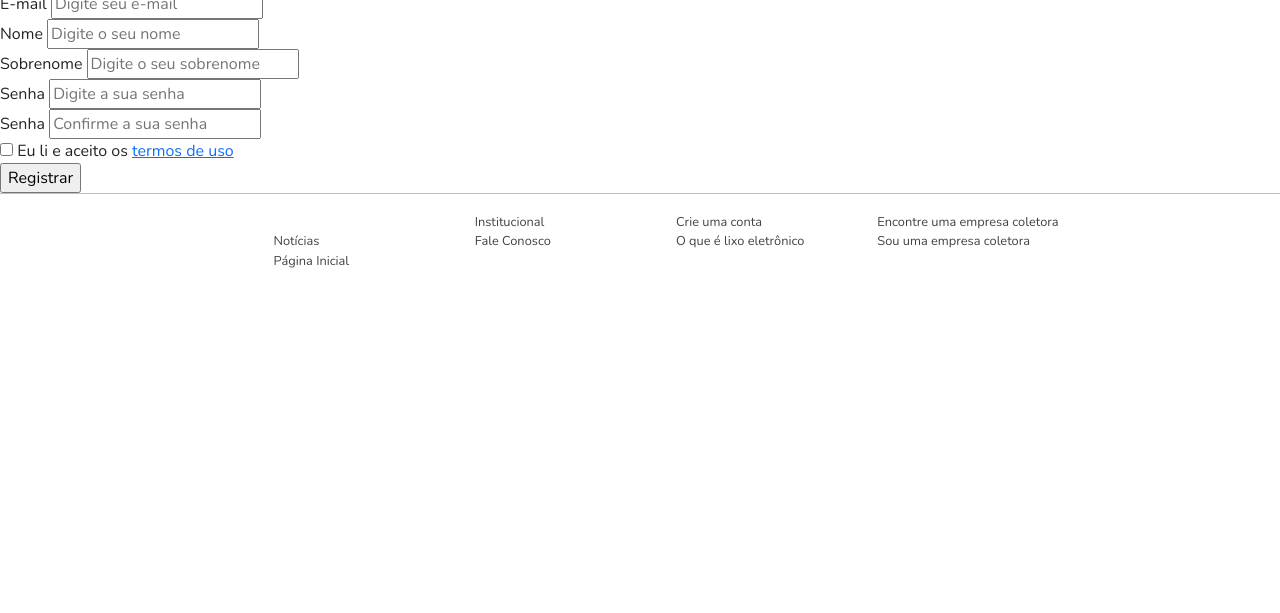
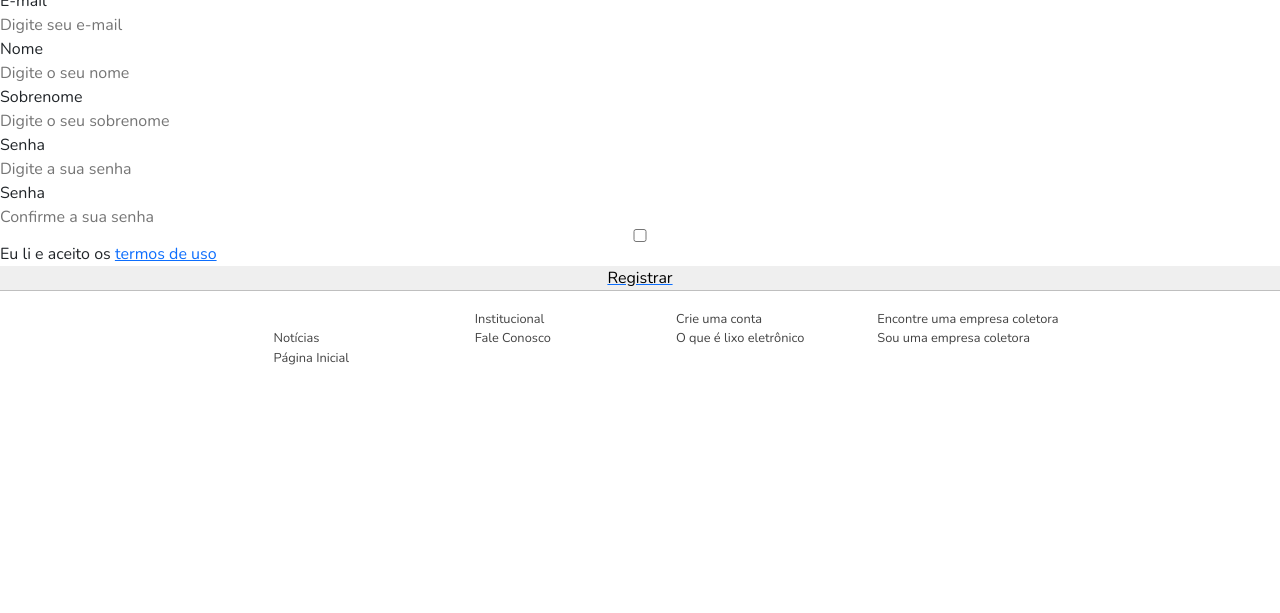
Before and after one commit to ICEI-PUC-Minas-PMV-ADS/pmv-ads-2022-1-e1-proj-web-t5-descarte-eletronico, a plain HTML site: page src/template/cadastroempresa.html in a window 1280 px wide. Shown: the part 187-800 px from the top of the page. Drawn offline with nearby package versions, Linux system fonts and the light colour scheme.

Commit message:
Update styles.css

```diff
--- a/src/template/css/styles.css
+++ b/src/template/css/styles.css
@@ -145,3 +145,21 @@ footer a:hover {
         font-size: 60%;
     }
 }
+
+* {
+  margin: 0;
+  padding: 0;
+  box-sizing: border-box;
+  font-family:Arial, Helvetica, sans-serif
+  color green;
+  border: none;
+}
+
+input, label {
+    display: block;
+    width: 100%;
+}
+
+input: focus, label:focus {
+    outline: none;
+}
```
